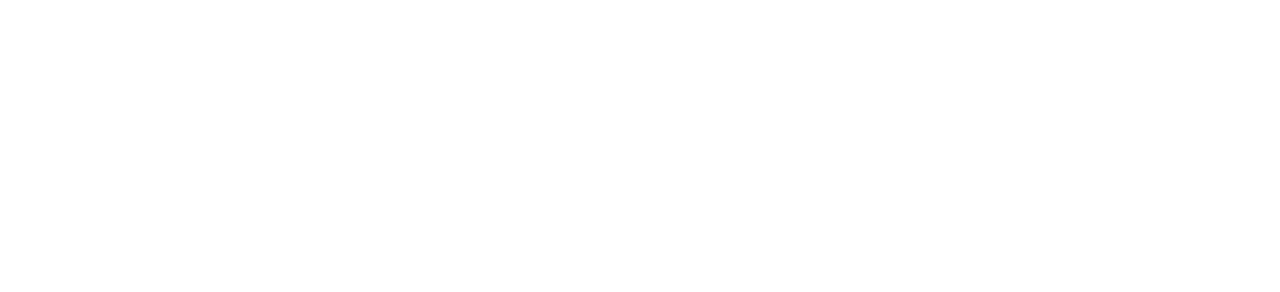
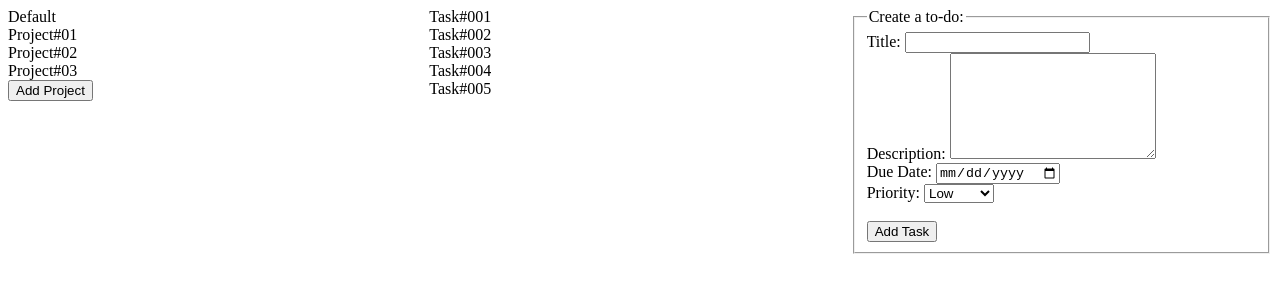
Before and after one commit to dlipkind/odin-todo-list, a website built with webpack: page dist/index.html in a window 1280 px wide. Built offline with nearby package versions, Linux system fonts and the light colour scheme.

Commit message:
Add initial skeleton structure

```diff
--- a/src/index.js
+++ b/src/index.js
@@ -1 +1,2 @@
-console.log("Hello");
+arrProjects = [];
+currentProject = undefined;
--- /dev/null
+++ b/src/styles.css
@@ -0,0 +1,4 @@
+body {
+  display: grid;
+  grid-template-columns: 1fr 1fr 1fr;
+}
```
Also changed, not shown: dist/index.html, src/dom.js (added), src/projects.js (added), styles.css (deleted).
